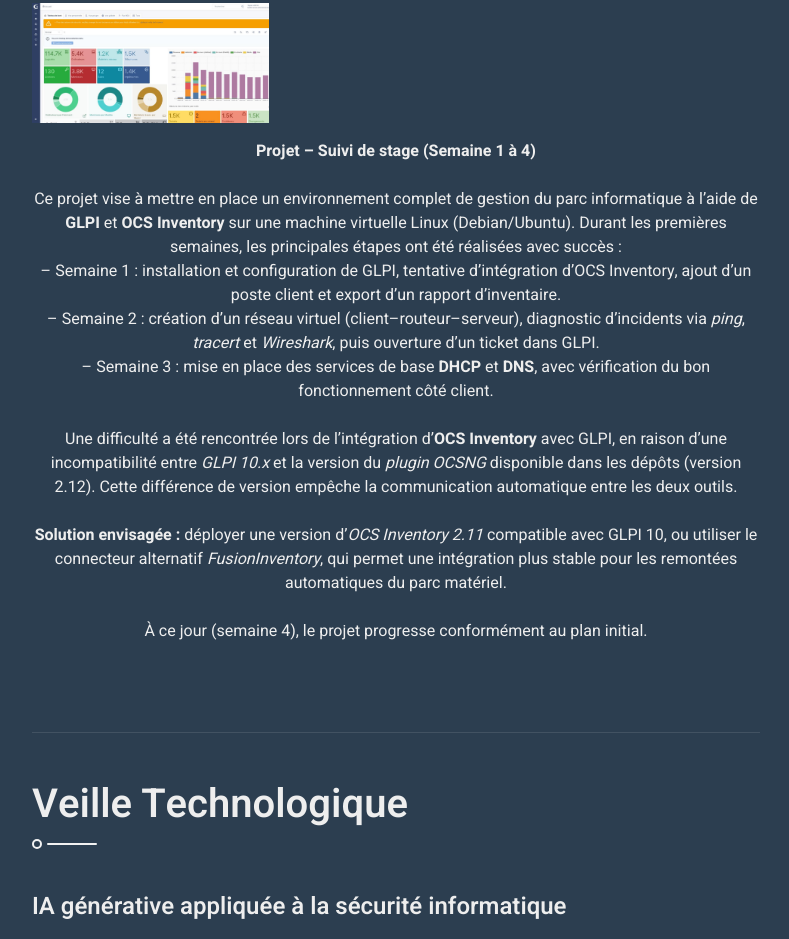
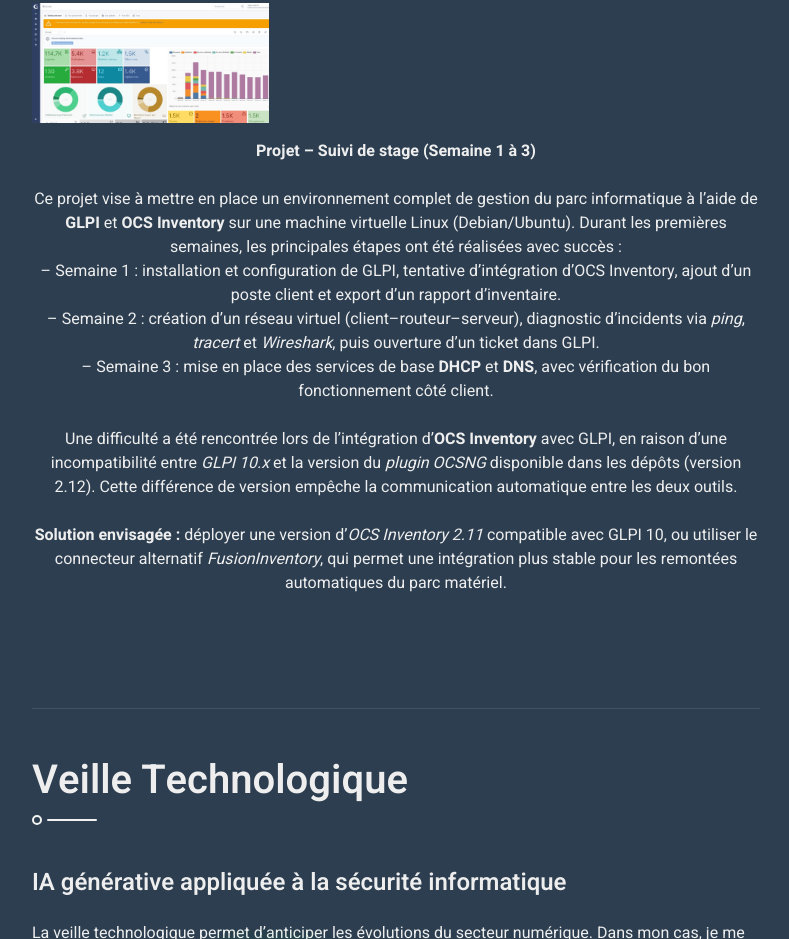
Before and after one commit to albertobrt/Portfolio, a plain HTML site: page index.html in a window 1280 px wide. Shown: the part 8037-8976 px from the top of the page, without its empty margins (438-1227 px from the left). Drawn offline with nearby package versions, Linux system fonts and the light colour scheme.

Commit message:
projet 1 lacheb

```diff
--- a/index.html
+++ b/index.html
@@ -560,7 +560,7 @@
         </div>
     </div>
     <p class="text-center mt-3">
-        <strong>Projet – Suivi de stage (Semaine 1 à 4)</strong><br><br>
+        <strong>Projet – Suivi de stage (Semaine 1 à 3)</strong><br><br>
         Ce projet vise à mettre en place un environnement complet de gestion du parc informatique à l’aide de
         <strong>GLPI</strong> et <strong>OCS Inventory</strong> sur une machine virtuelle Linux (Debian/Ubuntu).
         Durant les premières semaines, les principales étapes ont été réalisées avec succès :
@@ -576,7 +576,6 @@
         déployer une version d’<em>OCS Inventory 2.11</em> compatible avec GLPI 10, ou utiliser le connecteur alternatif <em>FusionInventory</em>,
         qui permet une intégration plus stable pour les remontées automatiques du parc matériel.
         <br><br>
-        À ce jour (semaine 4), le projet progresse conformément au plan initial.
     </p>
 </div>
 
```
Also changed, not shown: img/Type de clause.png (added).
